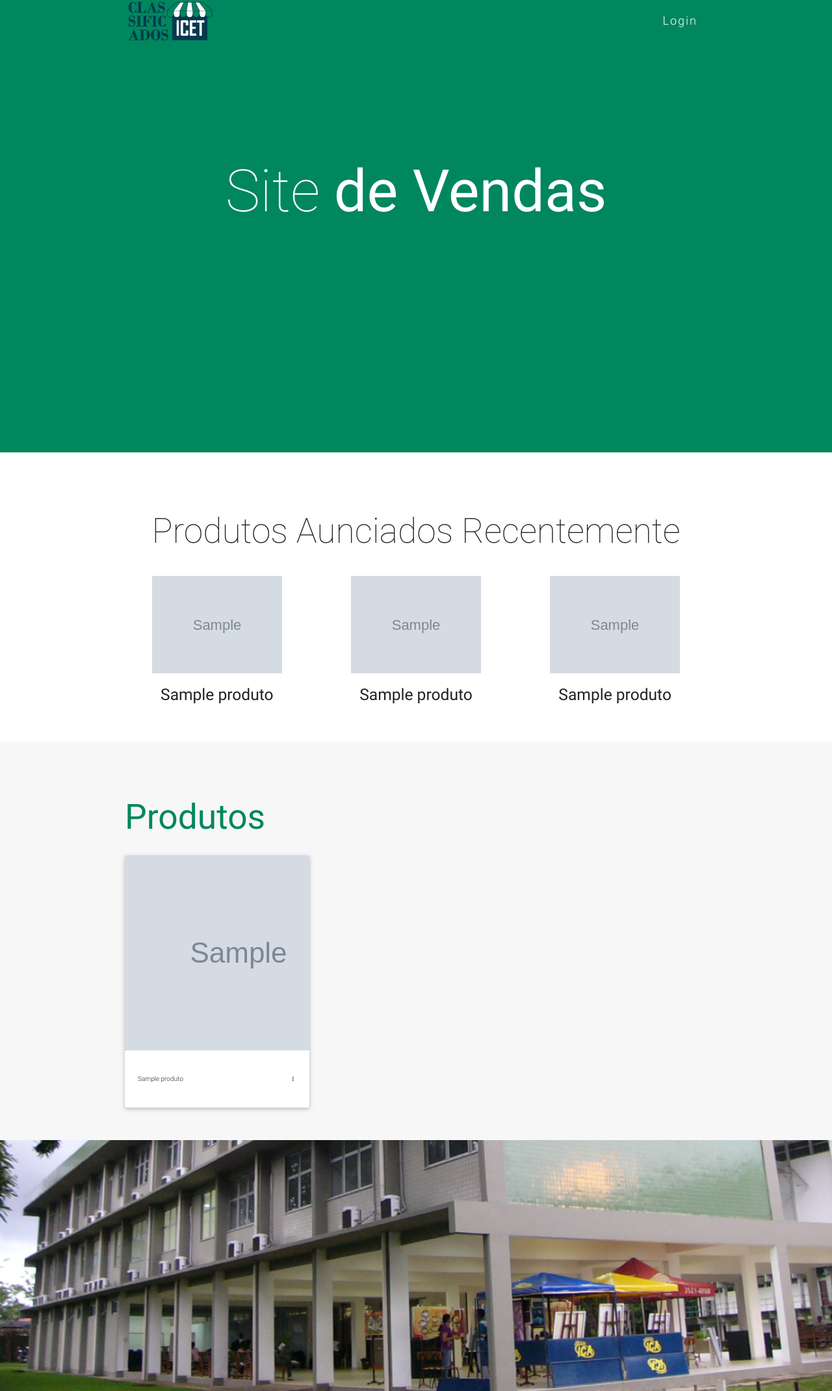
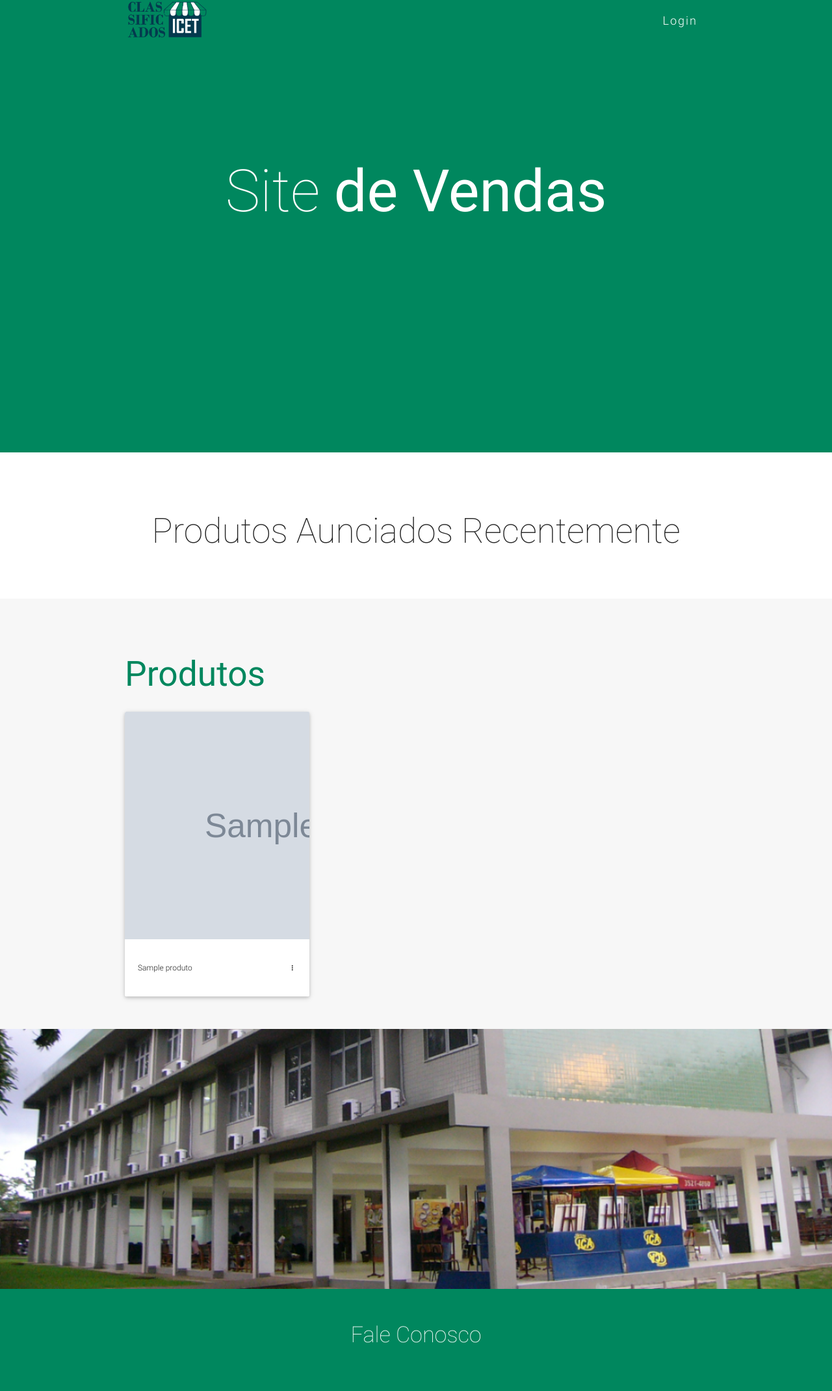
Before and after one commit to AlbersonDavid/classificadosicet, a PHP site: page / in a window 1280 px wide. Shown: the top 2140 px of the page at 65% size. Run offline with PHP 8.4, Linux system fonts and the light colour scheme; tables that the repository leaves empty hold one stand-in row (values such as "Sample post"); grey boxes marked "Sample" are stand-in pictures.

Commit message:
Pequenas Alterações

```diff
--- a/css/styles.css
+++ b/css/styles.css
@@ -1,6 +1,6 @@
 .logo {
-    max-width: 140px;
-    max-height: 90px;
+    max-width: 130px;
+    max-height: 80px;
     width: auto;
     height: auto;
 }
--- a/index.php
+++ b/index.php
@@ -3,7 +3,7 @@
 include 'includes/conexao.php';
 
 // Consulta SQL para recuperar os produtos mais recentes (por exemplo, os 5 mais recentes)
-$sqlRecentProducts = "SELECT * FROM produtos ORDER BY id DESC LIMIT 1";
+$sqlRecentProducts = "SELECT * FROM produtos ORDER BY id DESC LIMIT 3";
 $stmtRecentProducts = $conn->prepare($sqlRecentProducts);
 $stmtRecentProducts->execute();
 $recentProducts = $stmtRecentProducts->fetchAll(PDO::FETCH_ASSOC);
@@ -53,7 +53,7 @@
                         <li><a href="login.php">Login</a></li>
                     </ul>
                     <ul id="nav-mobile" class="side-nav">
-                        <li><a href="#intro">Login</a></li>
+                        <li><a href="login.php">Login</a></li>
                     </ul>
                     <a href="#" data-activates="nav-mobile" class="button-collapse"><i class="mdi-navigation-menu"></i></a>
                 </div>
@@ -83,10 +83,11 @@
                     <h2 class="center header text_h2"> Produtos Aunciados Recentemente </h2>
                 </div>
 
-
-                <div class="col s12 m4 l4">
+                <!--
+                <div>
                     <?php
-                    foreach ($recentProducts as $product) {
+                    if (count($recentProducts) > 0) {
+                        foreach ($recentProducts as $product) {
                         echo '<div class="center promo promo-example">';
                         echo '<img style="max-width: 200px;
                         max-height: 150px;
@@ -94,42 +95,15 @@
                         height: auto;" src="imagens/' . $product['imagem'] . '" alt="' . $product['titulo'] . '">';
                         echo '<h5 class="promo-caption>' . $product['titulo'] . '</h5>';
                         echo '<p class="light center>' . ucfirst($product['titulo']) . '</p>';
-
                         echo '</div>';
+                        }
+                    } else {
+                        echo '<p>Nenhum produto encontrado.</p>';
                     }
                     ?>
                 </div>
+
                 <div class="col s12 m4 l4">
-                    <?php
-                    foreach ($recentProducts as $product) {
-                        echo '<div class="center promo promo-example">';
-                        echo '<img style="max-width: 200px;
-                        max-height: 150px;
-                        width: auto;
-                        height: auto;" src="imagens/' . $product['imagem'] . '" alt="' . $product['titulo'] . '">';
-                        echo '<h5 class="promo-caption>' . $product['titulo'] . '</h5>';
-                        echo '<p class="light center>' . ucfirst($product['titulo']) . '</p>';
-
-                        echo '</div>';
-                    }
-                    ?>
-                </div>
-                <div class="col s12 m4 l4">
-                    <?php
-                    foreach ($recentProducts as $product) {
-                        echo '<div class="center promo promo-example">';
-                        echo '<img style="max-width: 200px;
-                        max-height: 150px;
-                        width: auto;
-                        height: auto;" src="imagens/' . $product['imagem'] . '" alt="' . $product['titulo'] . '">';
-                        echo '<h5 class="promo-caption>' . $product['titulo'] . '</h5>';
-                        echo '<p class="light center>' . ucfirst($product['titulo']) . '</p>';
-
-                        echo '</div>';
-                    }
-                    ?>
-                </div>
-                <!--<div class="col s12 m4 l4">
                 <div class="center promo promo-example">
                     <i class="mdi-hardware-desktop-windows"></i>
                     <h5 class="promo-caption">Fully responsive</h5>
@@ -168,10 +142,10 @@
                                     echo '<div class="col s12 m4 l4">';
                                     echo '<div class="card">';
                                     echo '<div class="card-image waves-effect waves-block waves-light">';
-                                    echo '<img class="activator" style="width: 350px; height: 300px;" src="imagens/' . $produto['imagem'] . '" alt="Imagem do Produto">';
+                                    echo '<img class="activator" style="width: 420px; height: 350px;" src="imagens/' . $produto['imagem'] . '" alt="Imagem do Produto">';
                                     echo '</div>';
                                     echo '<div class="card-content">';
-                                    echo '<span class="card-title activator grey-text text-darken-4" style="font-size: 10px;">' . $produto['titulo'] . '<i class="mdi-navigation-more-vert right"></i></span>';
+                                    echo '<span class="card-title activator grey-text text-darken-4" style="font-size: 12px;">' . $produto['titulo'] . '<i class="mdi-navigation-more-vert right"></i></span>';
                                     echo '</div>';
                                     echo '<div class="card-reveal">';
                                     echo '<span class="card-title grey-text text-darken-4">' . $produto['titulo'] . '<i class="mdi-navigation-close right"></i></span>';
```
